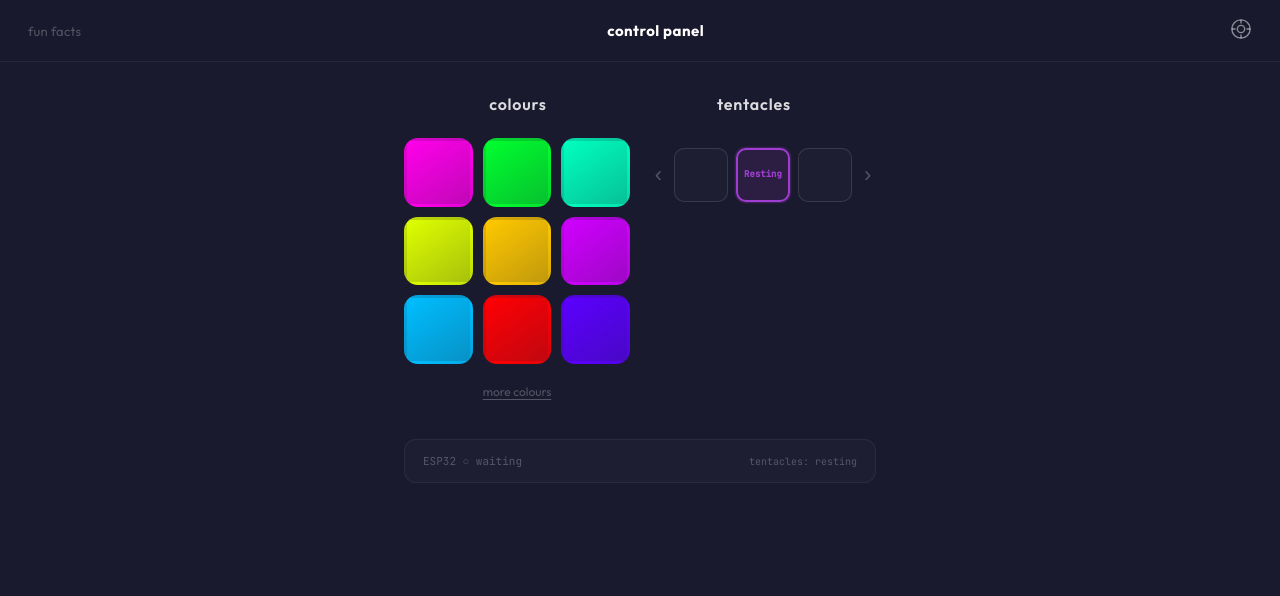
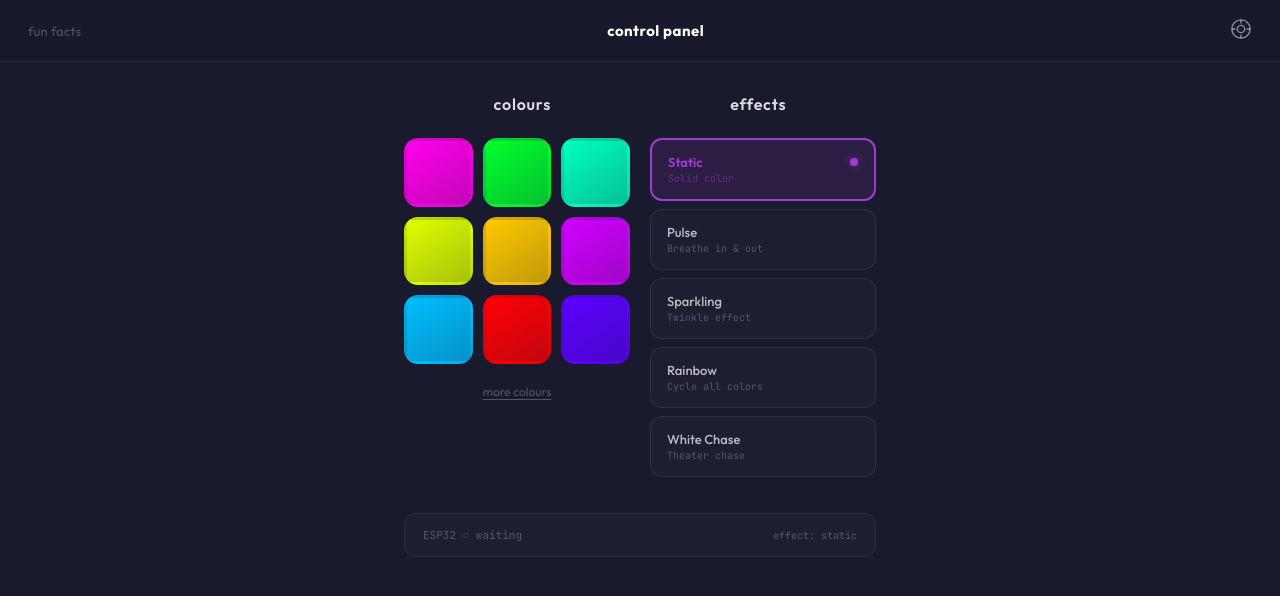
Before and after one commit to papaya830/Jellyfish-Umbrella, a React (Create React App) app in the folder Jellyfish-Umbrella/client/: page / in a window 1280 px wide. Shown: the top 596 px of the page. Built offline with nearby package versions, Linux system fonts and the light colour scheme.

Commit message:
current changes

```diff
--- a/Jellyfish-Umbrella/client/src/components/ControlPanel.js
+++ b/Jellyfish-Umbrella/client/src/components/ControlPanel.js
@@ -1,8 +1,8 @@
-import React, { useState, useRef } from "react";
+import React, { useState } from "react";
 import ColorPicker from "./ColorPicker";
 import AIColorPicker from "./AIColorPicker";
-import TentacleControls from "./TentacleControls";
-import { setColor, setMovement } from "../api";
+import LightingEffects from "./LightingEffects";
+import { setColor } from "../api";
 
 const rgb = (c) => `rgb(${c.r}, ${c.g}, ${c.b})`;
 
@@ -12,10 +12,9 @@ export default function ControlPanel({
   tentacleState,
   setTentacleState,
 }) {
-  const [colorMode, setColorMode] = useState("presets"); // "presets" | "ai"
-  const resetTimerRef = useRef(null);
+  const [colorMode, setColorMode] = useState("presets");
+  const [activeEffect, setActiveEffect] = useState("static");
 
-  // ── Handle color selection (preset or AI) ──
   const handleColorSelect = async (color) => {
     setActiveColor(color);
     try {
@@ -25,28 +24,9 @@ export default function ControlPanel({
     }
   };
 
-  // ── Handle tentacle direction ──
-  const handleTentacle = async (direction) => {
-    // Clear existing reset timer
-    if (resetTimerRef.current) {
-      clearTimeout(resetTimerRef.current);
-    }
-
-    setTentacleState(direction);
-
-    if (direction !== "resting") {
-      try {
-        await setMovement(direction);
-      } catch (err) {
-        console.error("Failed to send movement:", err);
-      }
-
-      // Client-side timer synced with server's 6s reset
-      resetTimerRef.current = setTimeout(() => {
-        setTentacleState("resting");
-        resetTimerRef.current = null;
-      }, 6000);
-    }
+  const handleEffectSelect = async (effectId) => {
+    setActiveEffect(effectId);
+    console.log(`[Effect] Selected: ${effectId}`);
   };
 
   return (
@@ -58,7 +38,6 @@ export default function ControlPanel({
         animation: "fadeIn 0.4s ease-out",
       }}
     >
-      {/* Active color indicator */}
       {activeColor && (
         <div
           style={{
@@ -94,7 +73,6 @@ export default function ControlPanel({
         </div>
       )}
 
-      {/* Section labels */}
       <div
         style={{
           display: "flex",
@@ -107,13 +85,11 @@ export default function ControlPanel({
           colours
         </span>
         <span style={{ fontSize: 16, fontWeight: 600, color: "rgba(255,255,255,0.85)", letterSpacing: 0.8 }}>
-          tentacles
+          effects
         </span>
       </div>
 
-      {/* Main content: colors + tentacles side by side */}
       <div style={{ display: "flex", gap: 20, alignItems: "flex-start" }}>
-        {/* Colors */}
         <div style={{ flex: 1 }}>
           {colorMode === "presets" ? (
             <ColorPicker activeColor={activeColor} onSelect={handleColorSelect} />
@@ -121,7 +97,6 @@ export default function ControlPanel({
             <AIColorPicker activeColor={activeColor} onSelect={handleColorSelect} />
           )}
 
-          {/* Toggle link */}
           <button
             onClick={() => setColorMode(colorMode === "presets" ? "ai" : "presets")}
             style={{
@@ -145,16 +120,14 @@ export default function ControlPanel({
           </button>
         </div>
 
-        {/* Tentacles */}
         <div style={{ flex: 1 }}>
-          <TentacleControls
-            state={tentacleState}
-            onDirectionChange={handleTentacle}
+          <LightingEffects
+            activeEffect={activeEffect}
+            onSelect={handleEffectSelect}
           />
         </div>
       </div>
 
-      {/* Status footer */}
       <div
         style={{
           marginTop: 36,
@@ -171,7 +144,7 @@ export default function ControlPanel({
           ESP32 {activeColor ? "● connected" : "○ waiting"}
         </div>
         <div style={{ fontSize: 10, color: "var(--text-dim)", fontFamily: "var(--font-mono)" }}>
-          tentacles: {tentacleState}
+          effect: {activeEffect}
         </div>
       </div>
     </div>
--- /dev/null
+++ b/Jellyfish-Umbrella/client/src/components/LightingEffects.js
@@ -0,0 +1,229 @@
+import React, { useState } from "react";
+
+const EFFECTS = [
+  {
+    id: "static",
+    label: "Static",
+    desc: "Solid color",
+  },
+  {
+    id: "pulse",
+    label: "Pulse",
+    desc: "Breathe in & out",
+  },
+  {
+    id: "sparkling",
+    label: "Sparkling",
+    desc: "Twinkle effect",
+  },
+  {
+    id: "rainbow",
+    label: "Rainbow",
+    desc: "Cycle all colors",
+  },
+  {
+    id: "chase",
+    label: "White Chase",
+    desc: "Theater chase",
+  },
+];
+
+export default function LightingEffects({ activeEffect, onSelect }) {
+  const [hovered, setHovered] = useState(null);
+
+  return (
+    <div>
+      <style>{`
+        @keyframes pulseAnim {
+          0%, 100% { opacity: 0.3; transform: scale(0.92); }
+          50% { opacity: 1; transform: scale(1); }
+        }
+        @keyframes sparkle1 {
+          0%, 100% { opacity: 0; }
+          50% { opacity: 1; }
+        }
+        @keyframes sparkle2 {
+          0%, 100% { opacity: 0; }
+          30% { opacity: 1; }
+        }
+        @keyframes sparkle3 {
+          0%, 100% { opacity: 0; }
+          70% { opacity: 1; }
+        }
+        @keyframes rainbowShift {
+          0% { background-position: 0% 50%; }
+          50% { background-position: 100% 50%; }
+          100% { background-position: 0% 50%; }
+        }
+        @keyframes chaseMove {
+          0% { transform: translateX(-100%); }
+          100% { transform: translateX(200%); }
+        }
+        @keyframes staticGlow {
+          0%, 100% { opacity: 0.6; }
+          50% { opacity: 1; }
+        }
+        .effect-box {
+          cursor: pointer;
+          transition: all 0.3s cubic-bezier(0.16, 1, 0.3, 1);
+          position: relative;
+          overflow: hidden;
+        }
+        .effect-box:hover {
+          transform: translateY(-2px);
+        }
+      `}</style>
+
+      <div style={{ display: "flex", flexDirection: "column", gap: 8 }}>
+        {EFFECTS.map((effect) => {
+          const isActive = activeEffect === effect.id;
+          const isHovered = hovered === effect.id;
+
+          return (
+            <div
+              key={effect.id}
+              className="effect-box"
+              onClick={() => onSelect(effect.id)}
+              onMouseEnter={() => setHovered(effect.id)}
+              onMouseLeave={() => setHovered(null)}
+              style={{
+                padding: "14px 16px",
+                borderRadius: 12,
+                border: isActive
+                  ? "2px solid var(--accent-purple)"
+                  : "1.5px solid rgba(255,255,255,0.08)",
+                background: isActive
+                  ? "rgba(160, 60, 210, 0.12)"
+                  : "rgba(255,255,255,0.02)",
+                position: "relative",
+                overflow: "hidden",
+              }}
+            >
+              {/* ── Hover Animation Overlays ── */}
+              {isHovered && effect.id === "pulse" && (
+                <div
+                  style={{
+                    position: "absolute",
+                    inset: 0,
+                    borderRadius: 12,
+                    background: "radial-gradient(circle at center, rgba(160,60,210,0.2), transparent 70%)",
+                    animation: "pulseAnim 1.5s ease-in-out infinite",
+                    pointerEvents: "none",
+                  }}
+                />
+              )}
+
+              {isHovered && effect.id === "sparkling" && (
+                <div style={{ position: "absolute", inset: 0, pointerEvents: "none" }}>
+                  {[...Array(8)].map((_, i) => (
+                    <div
+                      key={i}
+                      style={{
+                        position: "absolute",
+                        width: 3,
+                        height: 3,
+                        borderRadius: "50%",
+                        background: "#fff",
+                        top: `${15 + (i * 37) % 70}%`,
+                        left: `${10 + (i * 29) % 80}%`,
+                        animation: `sparkle${(i % 3) + 1} ${0.6 + (i % 4) * 0.3}s ease-in-out infinite`,
+                        animationDelay: `${i * 0.15}s`,
+                      }}
+                    />
+                  ))}
+                </div>
+              )}
+
+              {isHovered && effect.id === "rainbow" && (
+                <div
+                  style={{
+                    position: "absolute",
+                    inset: 0,
+                    background: "linear-gradient(90deg, #ff0000, #ff8800, #ffff00, #00ff00, #0088ff, #8800ff, #ff0000)",
+                    backgroundSize: "200% 100%",
+                    animation: "rainbowShift 2s linear infinite",
+                    opacity: 0.15,
+                    pointerEvents: "none",
+                  }}
+                />
+              )}
+
+              {isHovered && effect.id === "chase" && (
+                <div style={{ position: "absolute", inset: 0, pointerEvents: "none", overflow: "hidden" }}>
+                  <div
+                    style={{
+                      position: "absolute",
+                      top: 0,
+                      left: 0,
+                      width: "40%",
+                      height: "100%",
+                      background: "linear-gradient(90deg, transparent, rgba(255,255,255,0.15), transparent)",
+                      animation: "chaseMove 1s linear infinite",
+                    }}
+                  />
+                </div>
+              )}
+
+              {isHovered && effect.id === "static" && (
+                <div
+                  style={{
+                    position: "absolute",
+                    inset: 0,
+                    background: "radial-gradient(circle at center, rgba(160,60,210,0.15), transparent 60%)",
+                    animation: "staticGlow 3s ease-in-out infinite",
+                    pointerEvents: "none",
+                  }}
+                />
+              )}
+
+              {/* ── Content ── */}
+              <div style={{ position: "relative", zIndex: 1 }}>
+                <div
+                  style={{
+                    display: "flex",
+                    alignItems: "center",
+                    justifyContent: "space-between",
+                  }}
+                >
+                  <span
+                    style={{
+                      fontSize: 13,
+                      fontWeight: isActive ? 600 : 500,
+                      color: isActive ? "var(--accent-purple)" : "rgba(255,255,255,0.7)",
+                      transition: "color 0.2s",
+                    }}
+                  >
+                    {effect.label}
+                  </span>
+                  {isActive && (
+                    <div
+                      style={{
+                        width: 8,
+                        height: 8,
+                        borderRadius: "50%",
+                        background: "var(--accent-purple)",
+                        boxShadow: "0 0 8px rgba(160,60,210,0.6)",
+                      }}
+                    />
+                  )}
+                </div>
+                <span
+                  style={{
+                    fontSize: 10,
+                    color: isActive ? "rgba(160,60,210,0.5)" : "rgba(255,255,255,0.25)",
+                    fontFamily: "var(--font-mono)",
+                    marginTop: 2,
+                    display: "block",
+                    transition: "color 0.2s",
+                  }}
+                >
+                  {effect.desc}
+                </span>
+              </div>
+            </div>
+          );
+        })}
+      </div>
+    </div>
+  );
+}
```
